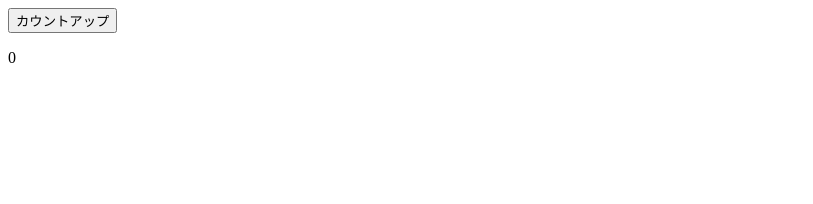
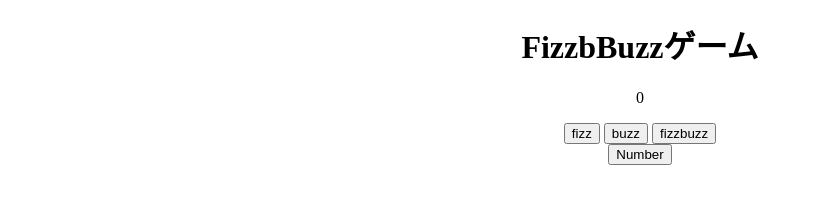
Before and after one commit to codevillagejp/Phase1-format, a plain HTML site: page js-easy/fizzbuzz/index.html in a window 1280 px wide. Shown: the whole page, without its empty margins (0-813 px from the left). Drawn offline with Linux system fonts and the light colour scheme.

Commit message:
最初のコミットです

```diff
--- a/js-easy/fizzbuzz/index.html
+++ b/js-easy/fizzbuzz/index.html
@@ -9,18 +9,18 @@
 
   <body>
     <!-- チャレンジ問題 -->
-    <button onclick="rewriteCntUp()">カウントアップ</button>
-    <p id="rewriteNum"></p>
+    <!-- <button onclick="rewriteCntUp()">カウントアップ</button>
+    <p id="rewriteNum"></p> -->
     <!-- チャレンジ問題ここまで -->
 
     <!-- 追加チャレンジ問題 -->
 
-    <!-- <h1>FizzbBuzzゲーム</h1>
+    <h1>FizzbBuzzゲーム</h1>
     <p id="showNum"></p>
     <button onclick="fizzBtn()">fizz</button>
     <button onclick="buzzBtn()">buzz</button>
     <button onclick="fizzbuzzBtn()">fizzbuzz</button>
-    <button onclick="numBtn()" class="last-btn">Number</button> -->
+    <button onclick="numBtn()" class="last-btn">Number</button>
 
     <!-- 追加チャレンジ問題 ここまで -->
     <script src="./main.js"></script>
--- a/js-easy/fizzbuzz/main.js
+++ b/js-easy/fizzbuzz/main.js
@@ -1,33 +1,98 @@
-// 値の初期化
-let v = 0;
-// rewriteNum変数にrewriteNumIDの要素を取得
-const rewriteNum = document.getElementById('rewriteNum');
-// HTMLのrewriteNumをvに書き換える
-rewriteNum.innerHTML = v;
+// // 値の初期化
+// let v = 0;
+// // rewriteNum変数にrewriteNumIDの要素を取得
+// const rewriteNum = document.getElementById('rewriteNum');
+// // HTMLのrewriteNumをvに書き換える
+// rewriteNum.innerHTML = v;
 
-// 一連の処理をrewriteCntUp関数でまとめる?構文の意味が不明　変数?関数?
-const rewriteCntUp = function() {
-// function()　定義の（）
-// 定数　定義されてる　変わらない数 一連の処理など変わってもらっては困るもの
-// 変数　変わる数　　let answer = 1 + 2 + 5
+// // 一連の処理をrewriteCntUp関数でまとめる?構文の意味が不明　変数?関数?
+// const rewriteCntUp = function() {
+// // function()　定義の（）
+// // 定数　定義されてる　変わらない数 一連の処理など変わってもらっては困るもの
+// // 変数　変わる数　　let answer = 1 + 2 + 5
 
-    // 1ずつ値を増やす
-    v += 1;
-    //  3と5の公倍数の場合
-    if ( v % 3 === 0 && v % 5 === 0) {
-        // さっきvに変更したHTMLのrewriteNumを'fizzbuzz'に変更する
-        rewriteNum.innerHTML = 'fizzbuzz';
-    //  3の倍数の場合
-    } else if (v % 3 === 0) {
-        // さっきvに変更したHTMLのrewriteNumを'fizz'に変更する
-        rewriteNum.innerHTML = 'fizz';
-    //  5の倍数の場合
-    } else if (v % 5 === 0) {
-        // さっきvに変更したHTMLのrewriteNumを'buzz'に変更する
-        rewriteNum.innerHTML = 'buzz';
-    //  その他の場合
+//     // 1ずつ値を増やす
+//     v += 1;
+//     //  3と5の公倍数の場合
+//     if ( v % 3 === 0 && v % 5 === 0) {
+//         // さっきvに変更したHTMLのrewriteNumを'fizzbuzz'に変更する
+//         rewriteNum.innerHTML = 'fizzbuzz';
+//     //  3の倍数の場合
+//     } else if (v % 3 === 0) {
+//         // さっきvに変更したHTMLのrewriteNumを'fizz'に変更する
+//         rewriteNum.innerHTML = 'fizz';
+//     //  5の倍数の場合
+//     } else if (v % 5 === 0) {
+//         // さっきvに変更したHTMLのrewriteNumを'buzz'に変更する
+//         rewriteNum.innerHTML = 'buzz';
+//     //  その他の場合
+//     } else {
+//         // さっきvに変更したHTMLのrewriteNumをvに変更する
+//         rewriteNum.innerHTML = v;
+//     }
+// }
+
+// 追加チャレンジ問題
+
+
+// // 値の初期化
+let i = 0
+
+// // showNum変数にshowNumIDのHTMLを取得
+const showNum = document.getElementById('showNum');
+// // showNumのHTMLをiに変更
+showNum.innerHTML = i;
+
+
+// fizzbtnの処理
+
+// fizzbtn定数に関数を代入
+const fizzBtn = function() {
+    // iに1を足す
+    i += 1;
+    // 3で割れるとき
+    if (i % 3 === 0) {
+    // showNumのHTMLをfizzに変更
+        showNum.innerHTML = 'fizz';
+    }
+    // それ以外はぶっぶー表示し現在ページをリロードして初めから
+    else{
+        alert('ぶっぶーですわ');
+        location.reload()
+    }
+};
+
+// buzzBtnの処理
+
+const buzzBtn = function() {
+    i += 1;
+    if (i % 5 === 0) {
+      showNum.innerHTML = 'buzz';
     } else {
-        // さっきvに変更したHTMLのrewriteNumをvに変更する
-        rewriteNum.innerHTML = v;
+      alert('ぶっぶーですわ');
+      location.reload();
     }
-}
+  };
+
+  // fizzbuzzBtnの処理
+
+  const fizzbuzzBtn = function() {
+    i += 1;
+    if ((i % 3 === 0) & (i % 5 === 0)) {
+      showNum.innerHTML = 'fizzbuzz';
+    } else {
+      alert('ぶっぶーですわ');
+      location.reload();
+    }
+  };
+
+    // numBtnの処理 3の倍数でも5の倍数でもないもののみiを表示させる
+
+  const numBtn = function() {
+    i += 1;
+    if (i % 3 === 0 || i % 5 === 0) {
+      alert('ぶっぶーですわ');
+      location.reload();
+    }
+    showNum.innerHTML = i;
+  };
--- a/js-easy/fizzbuzz/style.css
+++ b/js-easy/fizzbuzz/style.css
@@ -1,12 +1,12 @@
 /* 追加チャレンジ問題 */
 
-/* body {
+  body {
   text-align: center;
-}
+  }
 
-.last-btn {
+  .last-btn {
   display: flex;
   margin: 0 auto;
-} */
+  }
 
 /* 追加チャレンジ問題 ここまで */
```
